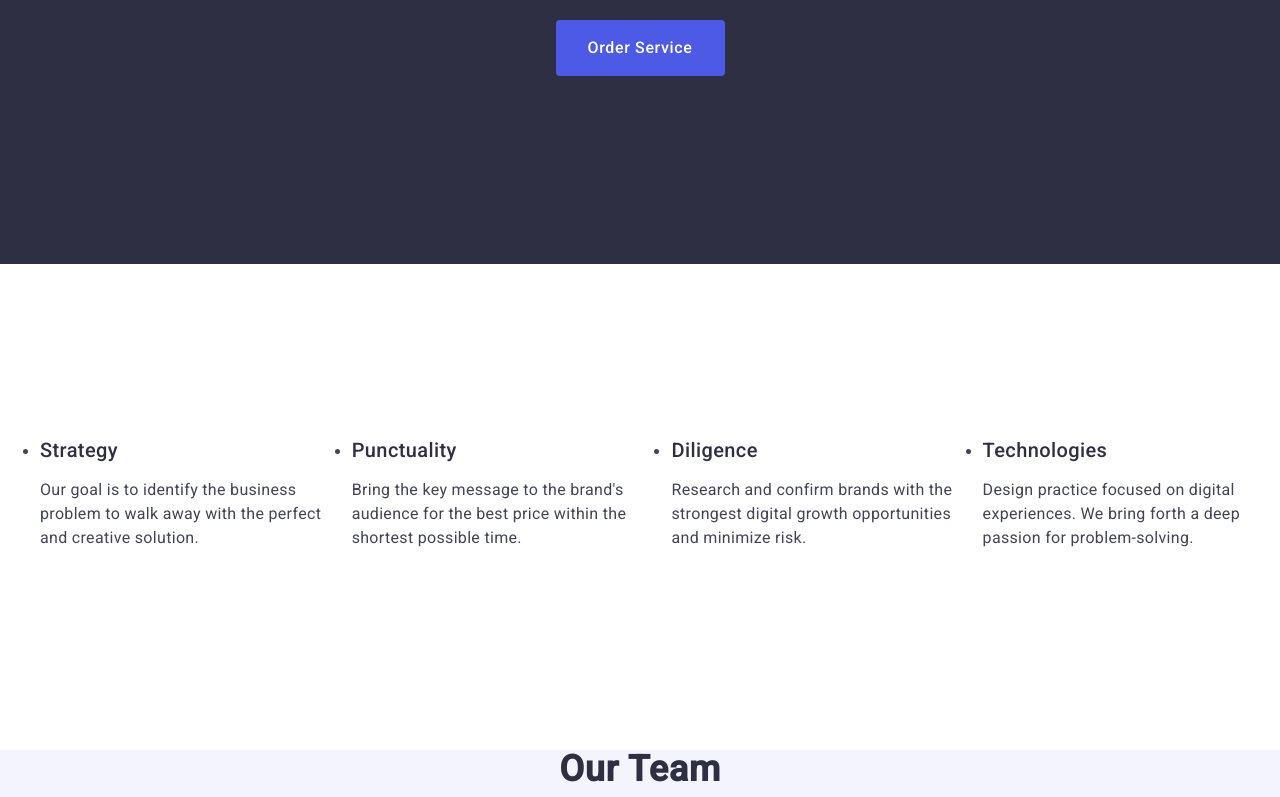
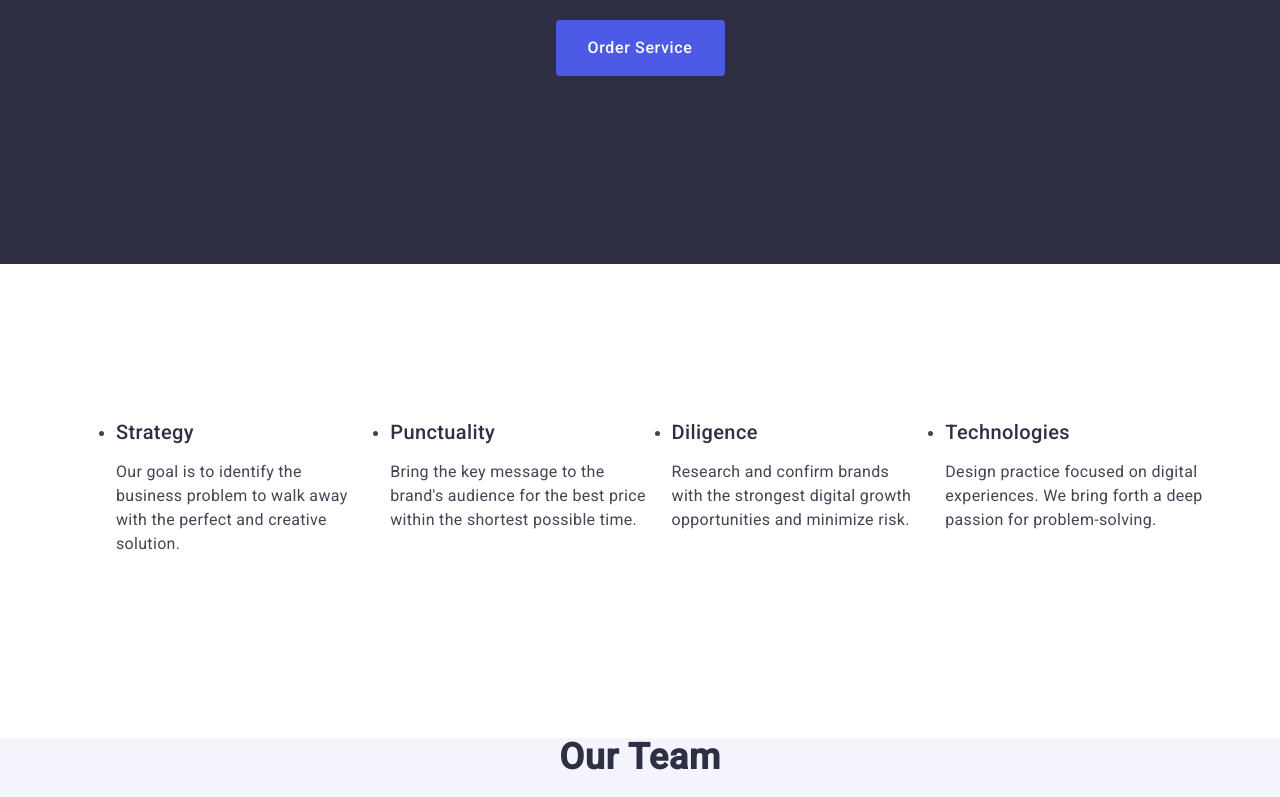
Before and after one commit to andreyk0q/goit-markup-hw-03, a plain HTML site: page index.html in a window 1280 px wide. Shown: the part 393-1190 px from the top of the page. Drawn offline with nearby package versions, Linux system fonts and the light colour scheme.

Commit message:
add files

```diff
--- a/index.html
+++ b/index.html
@@ -46,7 +46,7 @@
         </section>
 
         <section class="features">
-            <divc class="container">
+            <div class="container">
                 <h2 class="section-title visually-hidden">Our Features</h2>
                 <ul class="features-list">
                     <li class="features-item">
@@ -78,7 +78,7 @@
                         </p>
                     </li>
                 </ul>
-            </divc>
+            </div>
         </section>
 
         <section id="team" class="team">
```
